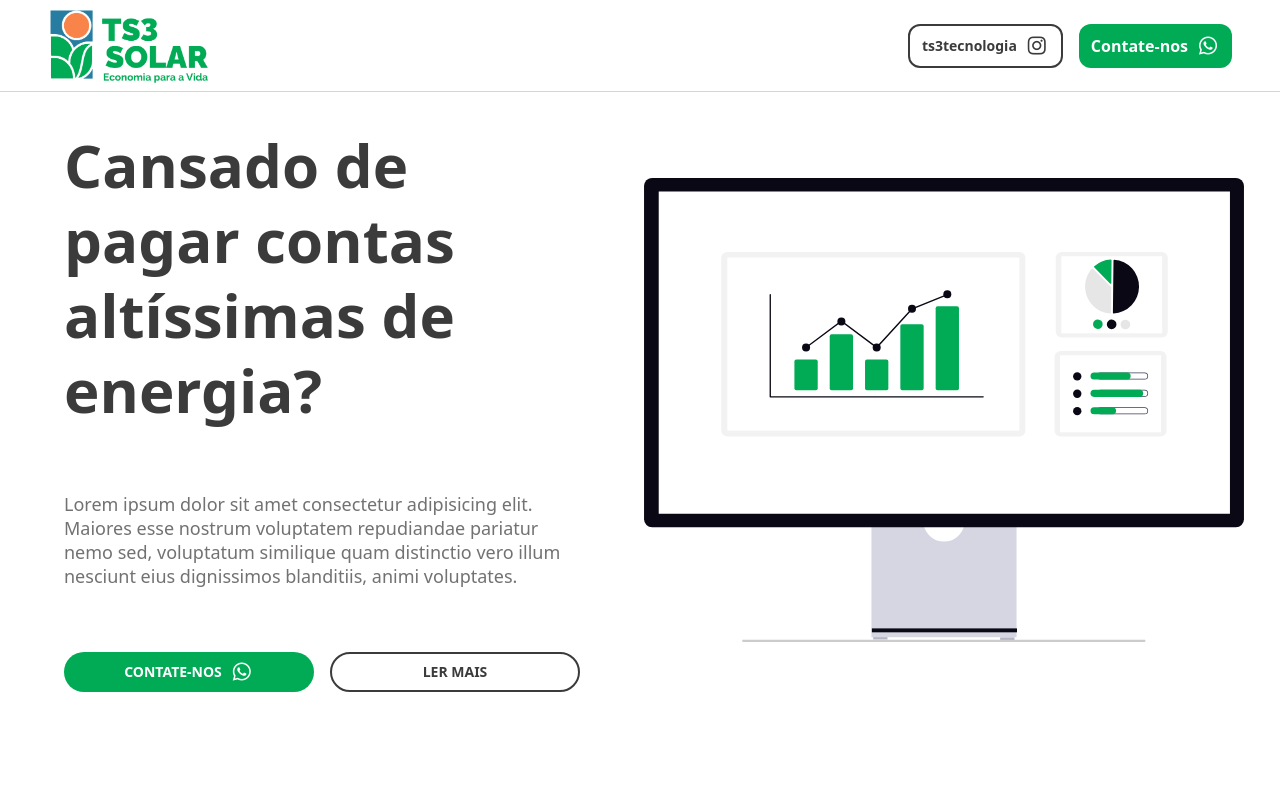
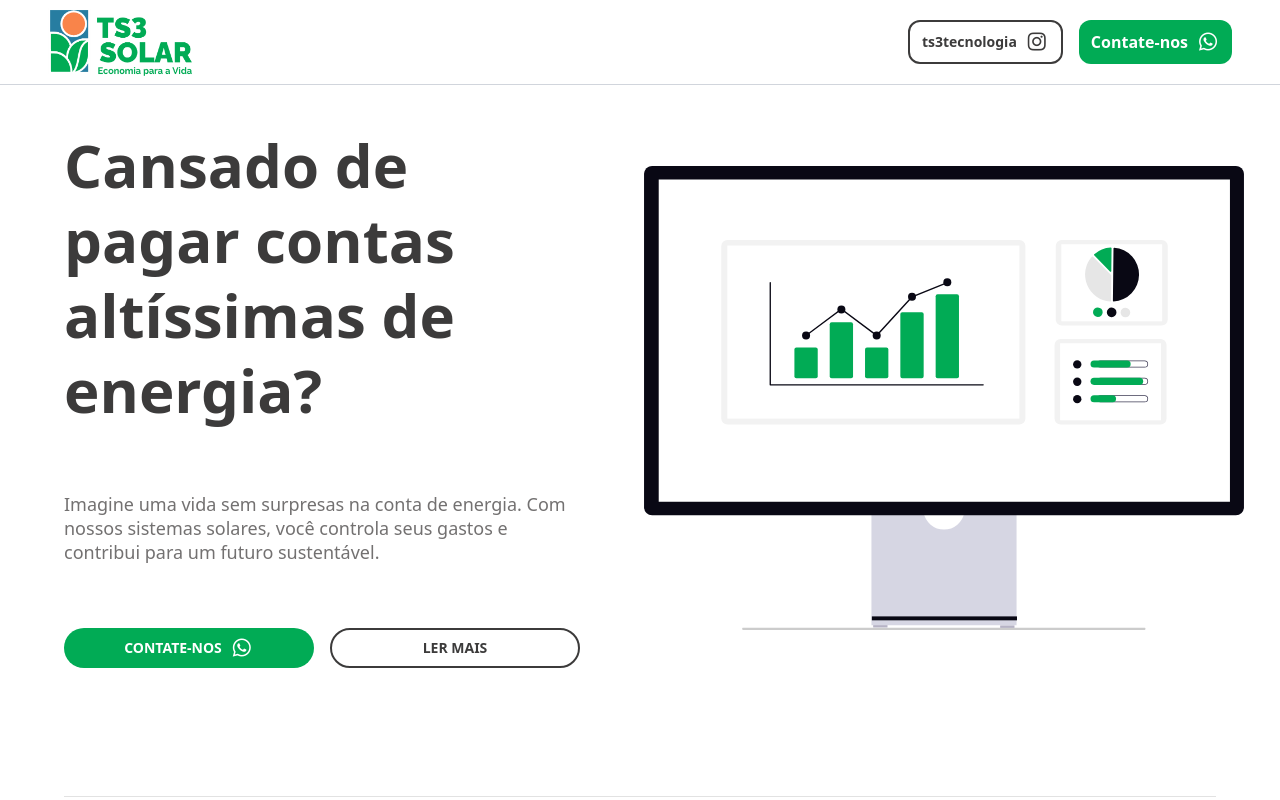
Before and after one commit to albqvictor1508/ts3-solar-lp, a React (Vite) app: page / in a window 1280 px wide. Shown: the top 800 px of the page. Built offline with nearby package versions, Linux system fonts and the light colour scheme.

Commit message:
chore: hero section completed

```diff
--- a/src/App.jsx
+++ b/src/App.jsx
@@ -32,11 +32,7 @@ export function App() {
 		<div className="overflow-x-hidden">
 			<header className="w-full bg-white fixed border-b border-gray-300 z-20">
 				<nav className="w-full flex justify-between items-center rounded-xl px-4 md:px-8 lg:px-12 py-2">
-					<img
-						src={ts3Logo01}
-						alt="logo TS3"
-						className="w-28 md:w-36 lg:w-40"
-					/>
+					<img src={ts3Logo01} alt="logo TS3" className="w-28 md:w-36" />
 
 					<button
 						type="button"
@@ -100,10 +96,9 @@ export function App() {
 								Cansado de pagar contas altíssimas de energia?
 							</h1>
 							<p className="text-base md:text-base lg:text-lg text-[#737171] leading-6 max-w-full md:max-w-[600px] lg:max-w-[700px]">
-								Lorem ipsum dolor sit amet consectetur adipisicing elit. Maiores
-								esse nostrum voluptatem repudiandae pariatur nemo sed,
-								voluptatum similique quam distinctio vero illum nesciunt eius
-								dignissimos blanditiis, animi voluptates.
+								Imagine uma vida sem surpresas na conta de energia. Com nossos
+								sistemas solares, você controla seus gastos e contribui para um
+								futuro sustentável.
 							</p>
 							<div className="flex gap-4">
 								<button
--- a/src/components/clients-card.jsx
+++ b/src/components/clients-card.jsx
@@ -42,6 +42,13 @@ export function ClientsCard() {
 							className="object-cover w-full h-full"
 						/>
 					</div>
+					<div className="min-w-[200px] md:min-w-[300px] h-[200px] md:h-[300px] overflow-hidden rounded-2xl mx-2 md:mx-4">
+						<img
+							src={isabelCliente03}
+							alt=""
+							className="object-cover w-full h-full"
+						/>
+					</div>
 				</div>
 			</Marquee>
 		</div>
```
